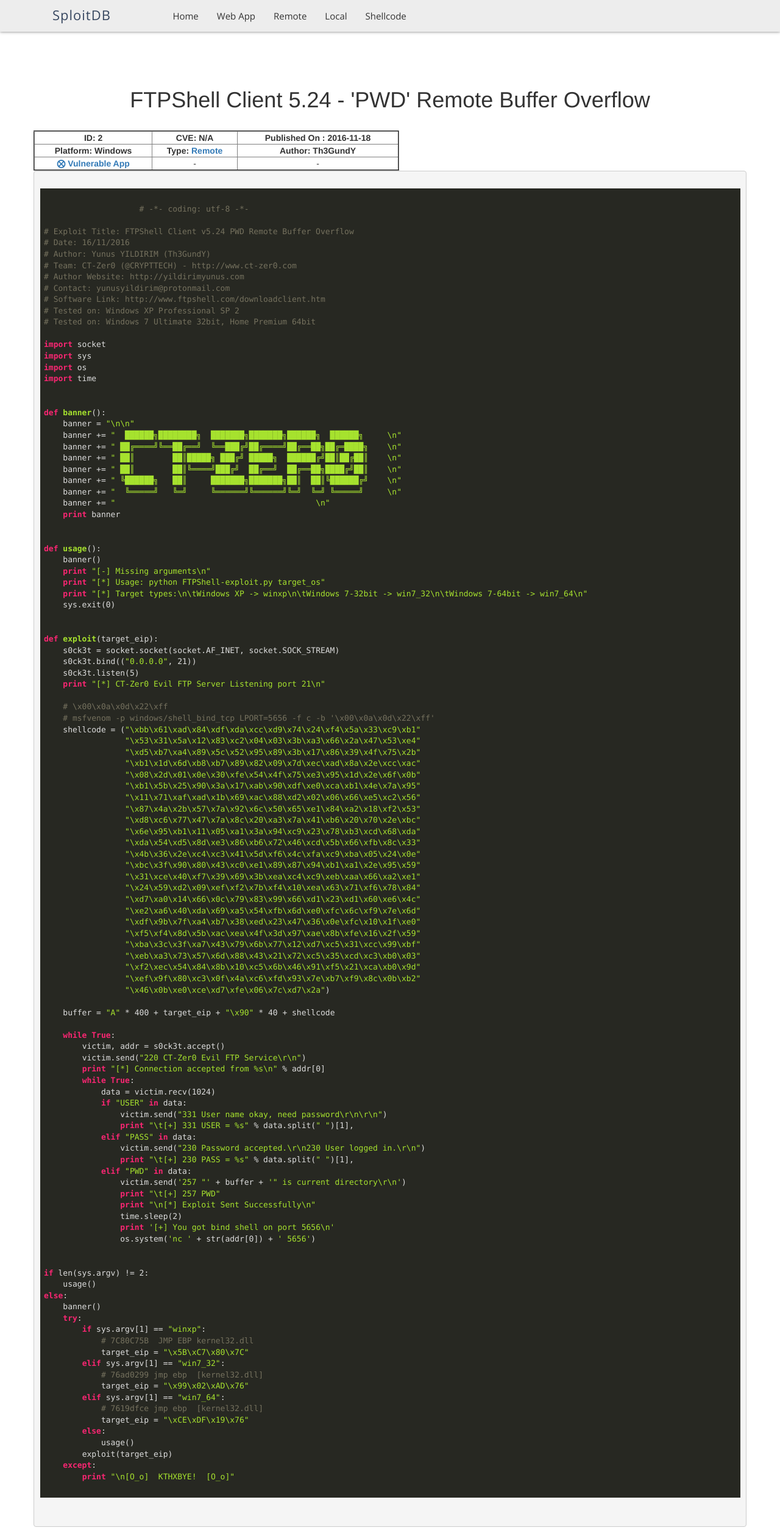
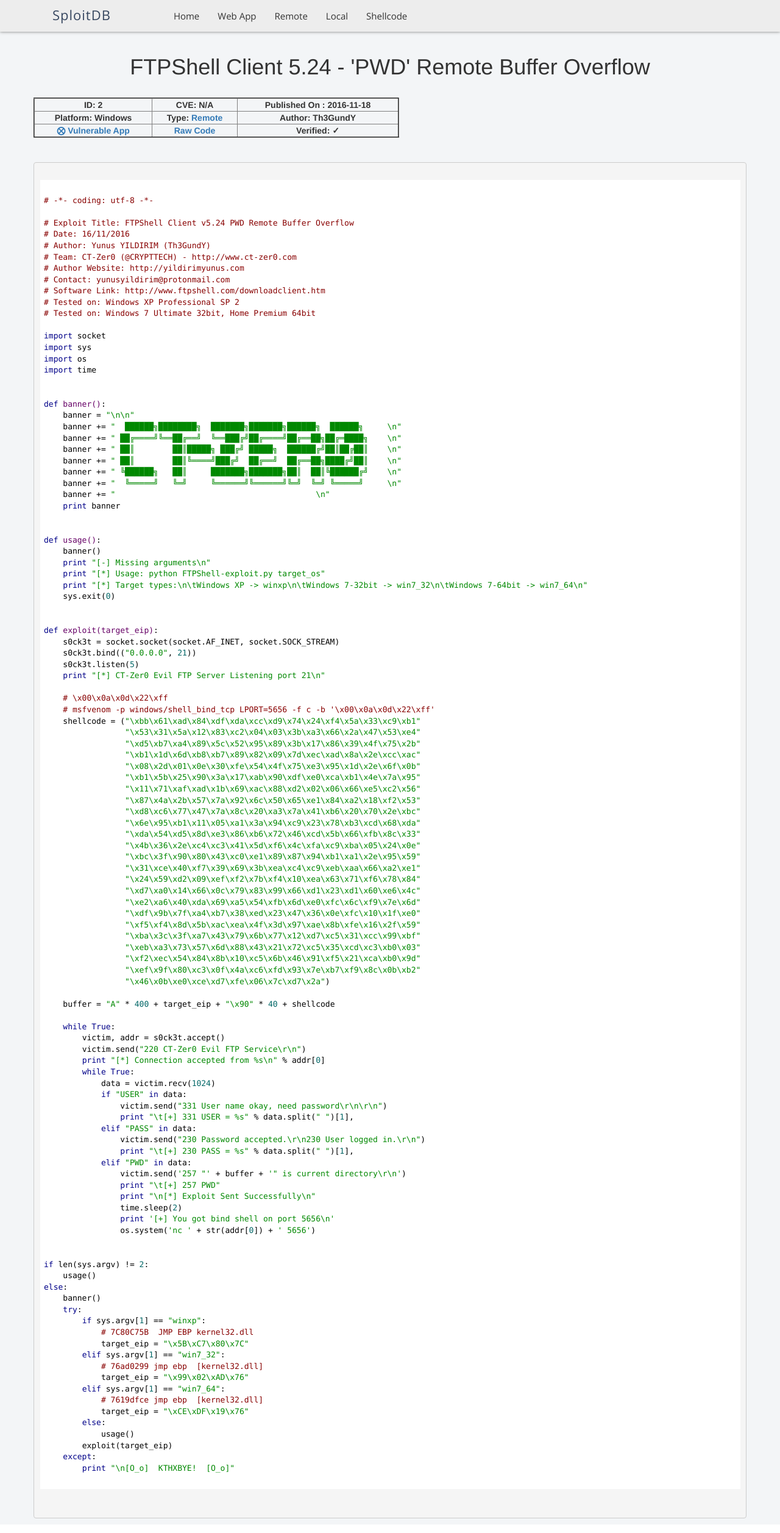
Before and after one commit to n1arash/SploitDB, a Django app: page /exploit/2/ in a window 1280 px wide. Shown: the whole page at 61% size. After the commit the page ends 2490 px from the top, so only its background shows below. Run offline with Django 3.2, Linux system fonts and the light colour scheme; data comes from the database, SQL or seed files in the repository; both versions use the stored data as it was after the commit; some libraries are stand-ins or nearby versions.

Commit message:
fixed latest changes i made

```diff
--- /dev/null
+++ b/exploit/static/css/googlecode.css
@@ -0,0 +1,89 @@
+/*
+
+Google Code style (c) Aahan Krish <geekpanth3r@gmail.com>
+
+*/
+
+.hljs {
+  display: block;
+  overflow-x: auto;
+  padding: 0.5em;
+  background: white;
+  color: black;
+}
+
+.hljs-comment,
+.hljs-quote {
+  color: #800;
+}
+
+.hljs-keyword,
+.hljs-selector-tag,
+.hljs-section,
+.hljs-title,
+.hljs-name {
+  color: #008;
+}
+
+.hljs-variable,
+.hljs-template-variable {
+  color: #660;
+}
+
+.hljs-string,
+.hljs-selector-attr,
+.hljs-selector-pseudo,
+.hljs-regexp {
+  color: #080;
+}
+
+.hljs-literal,
+.hljs-symbol,
+.hljs-bullet,
+.hljs-meta,
+.hljs-number,
+.hljs-link {
+  color: #066;
+}
+
+.hljs-title,
+.hljs-doctag,
+.hljs-type,
+.hljs-attr,
+.hljs-built_in,
+.hljs-builtin-name,
+.hljs-params {
+  color: #606;
+}
+
+.hljs-attribute,
+.hljs-subst {
+  color: #000;
+}
+
+.hljs-formula {
+  background-color: #eee;
+  font-style: italic;
+}
+
+.hljs-selector-id,
+.hljs-selector-class {
+  color: #9B703F
+}
+
+.hljs-addition {
+  background-color: #baeeba;
+}
+
+.hljs-deletion {
+  background-color: #ffc8bd;
+}
+
+.hljs-doctag,
+.hljs-strong {
+  font-weight: bold;
+}
+
+.hljs-emphasis {
+  font-style: italic;
+}
--- a/exploit/static/css/main.css
+++ b/exploit/static/css/main.css
@@ -3,23 +3,32 @@
     background-color: #333;
     padding: 6px 15px;
 }
+
 ::selection {
     background: rgba(151, 160, 175, 0.5);
     color: #ffffff;
 }
+
 ::-moz-selection {
     background: rgba(151, 160, 175, 0.5);
     color: #ffffff;
 }
+
 a:hover, a:focus, .a:active {
     text-decoration: none;
     outline: none !important;
 }
+
 /*======= Top Padding ======= */
 .pad-top {
-	padding-top:70px;
+    padding-top: 70px;
 }
+
 /*======= Body Class ======= */
+body {
+    background-color: #f3f5f7;
+}
+
 .demo {
     font-family: 'Open Sans', sans-serif;
     color: #ededed;
@@ -27,30 +36,37 @@
     font-size: 14px;
     line-height: 22px;
 }
+
 /*======= Buttons ======= */
 .my-nav .btn.mnav {
     border-radius: 2px;
     padding: 8px 16px;
     outline: none !important;
 }
+
 .my-nav .btn-sm.mnav {
     padding: 5px 10px !important;
 }
+
 .my-nav .btn-inverse.mnav {
     color: #ffffff;
 }
+
 .my-nav .btn-inverse.mnav {
     background-color: #f0f0f0;
     border: 1px solid #ccc;
 }
+
 .my-nav .btn-inverse.mnav:hover, .my-nav .btn-inverse.mnav:focus, .my-nav .btn-inverse.mnav:active, .my-nav .btn-inverse.mnav.active, .my-nav .btn-inverse.focus, .my-nav .btn-inverse.mnav:active, .my-nav .btn-inverse.mnav:focus, .btn-inverse.mnav:hover, .my-nav .open > .dropdown-toggle.btn-inverse {
     background-color: #414a58;
     border: 1px solid #414a58;
 }
+
 .my-nav .btn-rounded.mnav {
     border-radius: 2em;
     padding: 8px 22px;
 }
+
 /*======= Dropdown ======= */
 .my-nav .dropdown-menu.mnav {
     box-shadow: none;
@@ -62,11 +78,13 @@
     border: 0;
     box-shadow: 0 2px 5px 0 rgba(0, 0, 0, .26);
 }
+
 .my-nav .dropdown-menu.mnav > li > a {
     padding: 6px 20px;
     font-size: 15px !important;
     color: #ffffff;
 }
+
 @-webkit-keyframes dropdownOpen {
     0% {
         -webkit-transform: scale(0);
@@ -83,6 +101,7 @@
         opacity: 1;
     }
 }
+
 @keyframes dropdownOpen {
     0% {
         -webkit-transform: scale(0);
@@ -99,10 +118,12 @@
         opacity: 1;
     }
 }
+
 /*===== Navbar Custom ======*/
-.my-nav .navbar-nav.mnav>li>.dropdown-menu.mnav {
+.my-nav .navbar-nav.mnav > li > .dropdown-menu.mnav {
     margin-top: -5px !important;
 }
+
 .my-nav .navbar-custom.mnav {
     background-color: #ededed;
     width: 100%;
@@ -118,19 +139,22 @@
     -webkit-box-shadow: 0 0 5px #777;
     box-shadow: 0 0 5px #777;
 }
+
 .my-nav .navbar-custom.mnav .navbar-nav.mnav li a {
     color: #333;
     font-size: 15px;
     margin: 5px 0px;
     font-family: 'Open Sans', sans-serif;
 }
-.my-nav .navbar-custom.mnav .nav>li>a:focus, .my-nav .navbar-custom.mnav .nav.mnav>li>a:hover {
-	background-color:#dfdcdc;
+
+.my-nav .navbar-custom.mnav .nav > li > a:focus, .my-nav .navbar-custom.mnav .nav.mnav > li > a:hover {
+    background-color: #dfdcdc;
     -webkit-transition: all 0.5s ease-in-out;
     -moz-transition: all 0.5s ease-in-out;
     -o-transition: all 0.5s ease-in-out;
     transition: all 0.5s ease-in-out;
 }
+
 .my-nav .my-nav.mnav {
     padding: 4px 15px !important;
     font-size: 14px !important;
@@ -140,6 +164,7 @@
     color: #4C5667 !important;
     border-radius: 5px;
 }
+
 .my-nav .logo.mnav {
     font-weight: 500;
     font-size: 22px;
@@ -148,6 +173,7 @@
     padding-top: 12px;
     font-family: 'Open Sans', sans-serif;
 }
+
 .my-nav .logo.mnav i {
     font-size: 18px;
     height: 26px;
@@ -158,42 +184,48 @@
     text-align: center;
     border-radius: 3px;
 }
+
 .my-nav .navbar-toggle.mnav {
     font-size: 30px;
     padding: 1px 7px !important;
 }
+
 .my-nav .navbar-custom.mnav .btn-custom.mnav {
     margin-top: 8px;
     margin-left: 20px;
 }
-.my-nav .nav.mnav .open>a, .my-nav .nav.mnav .open>a:focus, .my-nav.mnav .nav .open>a:hover {
+
+.my-nav .nav.mnav .open > a, .my-nav .nav.mnav .open > a:focus, .my-nav.mnav .nav .open > a:hover {
     background-color: transparent;
     border-color: #337ab7;
 }
+
 .my-nav .sticky-wrapper.mnav {
     position: absolute;
     width: 100%;
 }
+
 .my-nav .sticky-wrapper.is-sticky .navbar-custom.mnav {
     padding: 10px 0px !important;
 }
-
-
 
 /*======= Responsive ======*/
 @media (min-width: 768px) {
     .my-nav .nav-custom-left.mnav {
         margin-left: 5%;
     }
- .my-nav .navbar-nav.mnav>li>a {
+
+    .my-nav .navbar-nav.mnav > li > a {
         padding-top: 10px;
         padding-bottom: 10px;
     }
+
     .my-nav .contact-page.mnav .col-sm-6 {
         padding-left: 30px;
         padding-right: 30px;
     }
 }
+
 @media (max-width: 768px) {
     .my-nav .navbar-custom.mnav {
         -moz-box-shadow: 0 2px 2px rgba(0, 0, 0, .1);
@@ -201,6 +233,7 @@
         box-shadow: 0 2px 2px rgba(0, 0, 0, .1);
     }
 }
+
 @media only screen and (min-width: 768px) and (max-width: 991px) {
     .my-nav .navbar-custom.mnav .navbar-nav.mnav li a {
         font-size: 12px;
--- a/exploit/static/css/monokai.css
+++ /dev/null
@@ -1,70 +0,0 @@
-/*
-Monokai style - ported by Luigi Maselli - http://grigio.org
-*/
-
-.hljs {
-  display: block;
-  overflow-x: auto;
-  padding: 0.5em;
-  background: #272822; color: #ddd;
-}
-
-.hljs-tag,
-.hljs-keyword,
-.hljs-selector-tag,
-.hljs-literal,
-.hljs-strong,
-.hljs-name {
-  color: #f92672;
-}
-
-.hljs-code {
-  color: #66d9ef;
-}
-
-.hljs-class .hljs-title {
-  color: white;
-}
-
-.hljs-attribute,
-.hljs-symbol,
-.hljs-regexp,
-.hljs-link {
-  color: #bf79db;
-}
-
-.hljs-string,
-.hljs-bullet,
-.hljs-subst,
-.hljs-title,
-.hljs-section,
-.hljs-emphasis,
-.hljs-type,
-.hljs-built_in,
-.hljs-builtin-name,
-.hljs-selector-attr,
-.hljs-selector-pseudo,
-.hljs-addition,
-.hljs-variable,
-.hljs-template-tag,
-.hljs-template-variable {
-  color: #a6e22e;
-}
-
-.hljs-comment,
-.hljs-quote,
-.hljs-deletion,
-.hljs-meta {
-  color: #75715e;
-}
-
-.hljs-keyword,
-.hljs-selector-tag,
-.hljs-literal,
-.hljs-doctag,
-.hljs-title,
-.hljs-section,
-.hljs-type,
-.hljs-selector-id {
-  font-weight: bold;
-}
--- a/exploit/static/js/main.js
+++ b/exploit/static/js/main.js
@@ -3,7 +3,6 @@
  */
 //jQuery for page scrolling feature - requires jQuery Easing plugin
 //referenced in html as jquery.app.js
-$(function() {
     $('.navbar-nav a').bind('click', function(event) {
         var $anchor = $(this);
         $('html, body').stop().animate({
@@ -11,7 +10,6 @@
         }, 1500, 'easeInOutExpo');
         event.preventDefault();
     });
-});
 /* ==============================================
 Preloader
 =============================================== */
--- a/exploit/templates/exploit/exploit.html
+++ b/exploit/templates/exploit/exploit.html
@@ -19,15 +19,16 @@
             </tr>
             <tr>
                 <td><strong><a href="{{ exploit.app_link }}">&bigotimes; Vulnerable App</a></strong></td>
-                <td>-</td>
-                <td>-</td>
+                <td><strong><a href="{% url 'exploit:raw' exploit.id %}">Raw Code</a></strong></td>
+                <td><strong>Verified: {% if exploit.isVerified %}&checkmark;{% else %} &#x2717; {% endif %}</strong></td>
             </tr>
             </tbody>
         </table>
+        <br><br>
         <div>
             <pre>
                 <code>
-                    {{ exploit.exploit | safe }}
+{{ exploit.exploit | escape }}
                 </code>
             </pre>
         </div>
--- a/exploit/templates/exploit/footer.html
+++ b/exploit/templates/exploit/footer.html
@@ -1,9 +1,7 @@
- </body>
-    {% load static %}
-
-    <script src="{% static 'js/main.js' %}"></script>
-    <script src="https://code.jquery.com/jquery-2.2.4.min.js"></script>
-    <script src="{% static 'js/highlight.pack.js' %}"></script>
-     <script>hljs.initHighlightingOnLoad();</script>
-    <script src="https://maxcdn.bootstrapcdn.com/bootstrap/3.3.7/js/bootstrap.min.js"></script>
+{% load static %}
+<script src="https://code.jquery.com/jquery-2.2.4.min.js"></script>
+<script src="{% static 'js/main.js' %}"></script>
+<script src="{% static 'js/highlight.pack.js' %}"></script>
+<script src="https://maxcdn.bootstrapcdn.com/bootstrap/3.3.7/js/bootstrap.min.js"></script>
+</body>
 </html>
--- a/exploit/templates/exploit/head.html
+++ b/exploit/templates/exploit/head.html
@@ -4,7 +4,7 @@
     {% load static %}
     {#    Style Sheets #}
     <link rel="stylesheet" href="{% static 'css/bootstrap.min.css' %}">
-    <link rel="stylesheet" href="{% static 'css/monokai.css' %}">
+    <link rel="stylesheet" href="{% static 'css/googlecode.css' %}">
     <link rel="stylesheet" href="{% static 'css/main.css' %}">
     {#    Fonts #}
     <link href="https://fonts.googleapis.com/css?family=Open+Sans" rel="stylesheet">
@@ -16,7 +16,7 @@
 <body>
 
 <div class="my-nav">
-    <div style="height: 54px;" class="sticky-wrapper" id="undefined-sticky-wrapper">
+    <div style="height: 54px;" class="navbar-fixed-top sticky-wrapper" id="undefined-sticky-wrapper">
         <div class="navbar navbar-custom sticky mnav" role="navigation">
             <div class="container">
 
```
Also changed, not shown: exploit/static/css/atom-one-dark.css (deleted, +0 -96 lines), exploit/static/css/github.css (deleted, +0 -99 lines), db.sqlite3. Lines whose indentation alone changed are shown as unchanged.
